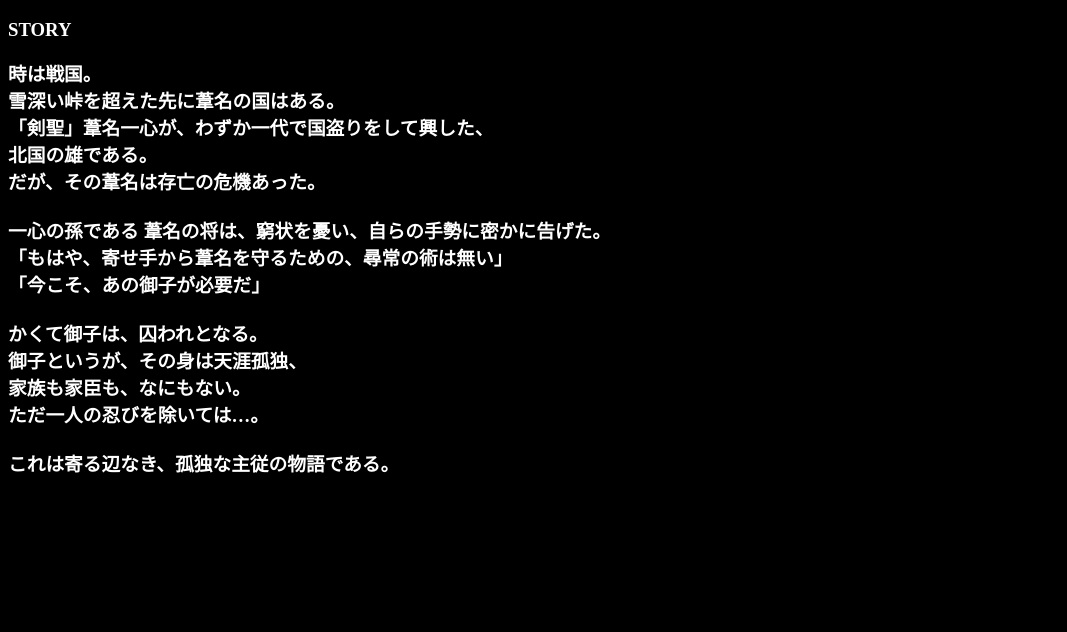
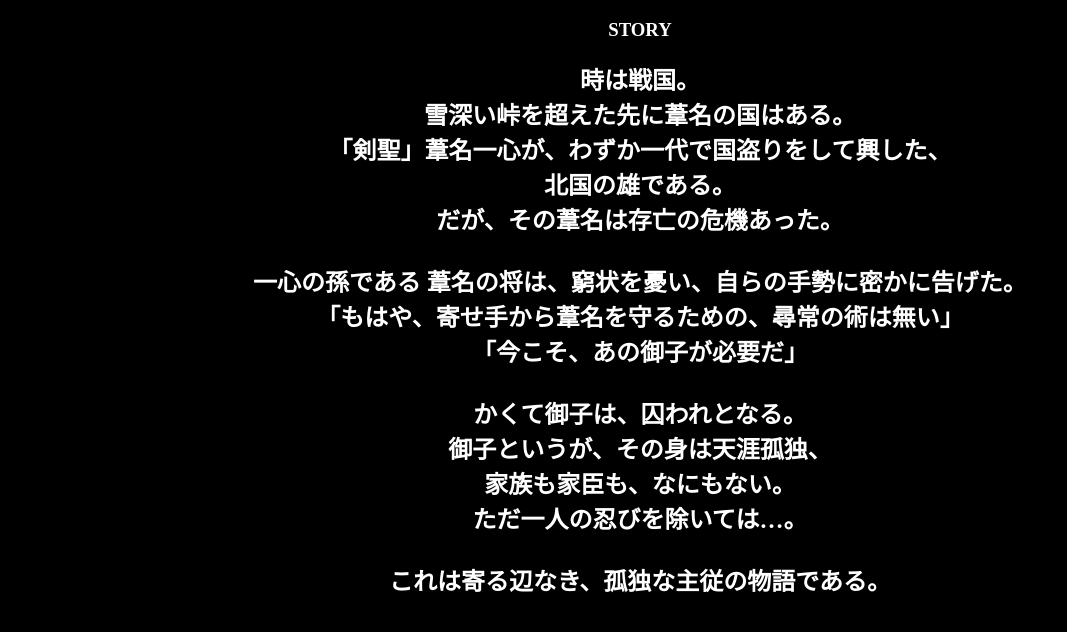
Before and after one commit to masudakaiki/kotogara-kouki, a plain HTML site: page a.html in a window 1280 px wide. Shown: the whole page, without its empty margins (0-1067 px from the left). Drawn offline with Linux system fonts and the light colour scheme.

Commit message:
Update a.html

```diff
--- a/a.html
+++ b/a.html
@@ -9,8 +9,8 @@
 
 <body>
 
-<h3>STORY<h3>
-時は戦国。<br>
+<p><center><h3>STORY</p></center></h3>
+<p><center><h2>時は戦国。<br>
 雪深い峠を超えた先に葦名の国はある。<br>
 「剣聖」葦名一心が、わずか一代で国盗りをして興した、<br>
 北国の雄である。<br>
@@ -25,7 +25,7 @@
 家族も家臣も、なにもない。<br>
 ただ一人の忍びを除いては…。<br>
 <br>
-これは寄る辺なき、孤独な主従の物語である。
+これは寄る辺なき、孤独な主従の物語である。</p></center></h2>
 
 
 </body>
```
